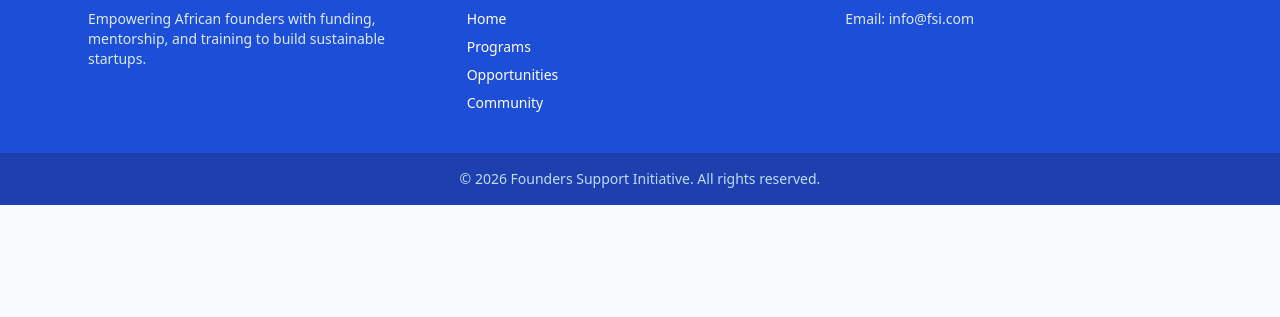
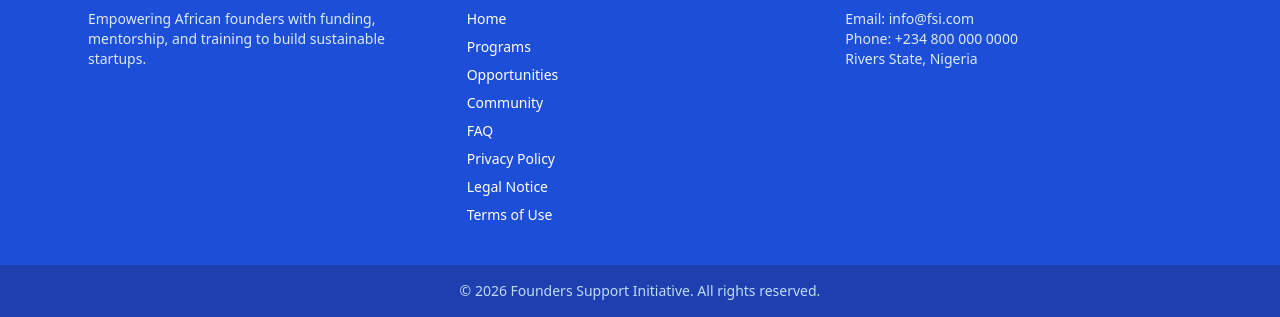
Before and after one commit to otisdonald/FSI, a plain HTML site: page frontend/apply.html in a window 1280 px wide. Shown: the part 3124-3441 px from the top of the page. Before the commit the page ends 3329 px from the top, so only its background shows below. Drawn offline with nearby package versions, Linux system fonts and the light colour scheme; no server answers.

Commit message:
Update apply.html

```diff
--- a/frontend/apply.html
+++ b/frontend/apply.html
@@ -201,6 +201,10 @@
         <li><a href="programs.html" class="hover:underline">Programs</a></li>
         <li><a href="opportunities.html" class="hover:underline">Opportunities</a></li>
         <li><a href="community.html" class="hover:underline">Community</a></li>
+        <li><a href="faq.html" class="hover:underline">FAQ</a></li>
+        <li><a href="privacy.html" class="hover:underline">Privacy Policy</a></li>
+        <li><a href="legal.html" class="hover:underline">Legal Notice</a></li>
+        <li><a href="terms.html" class="hover:underline">Terms of Use</a></li>
       </ul>
     </div>
 
@@ -208,6 +212,8 @@
     <div>
       <h3 class="font-bold text-lg mb-3">Contact Us</h3>
       <p class="text-sm text-blue-100">Email: info@fsi.com</p>
+      <p class="text-sm text-blue-100">Phone: +234 800 000 0000</p>
+      <p class="text-sm text-blue-100">Rivers State, Nigeria</p>
     </div>
   </div>
 
```
